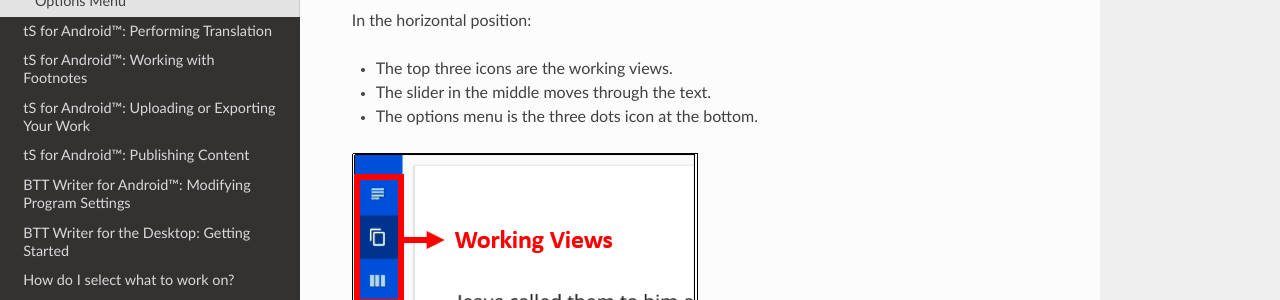
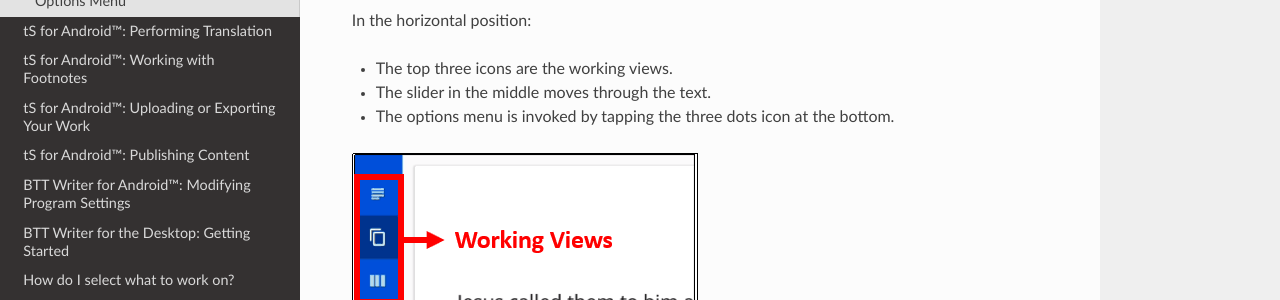
Before and after one commit to mondele/btt-writer-docs, a Sphinx documentation site: the page built from docs/tNavigate.rst, in a window 1280 px wide and 900 px high, scrolled down 637 px. Shown: the part 151-451 px from the top of the window. Built offline with Sphinx 7.4.7 and the Read the Docs theme 2.0.0, drawn with Linux system fonts in a browser that asks for light colours; pages that are not in the unit, such as notebooks, are missing from menus.

Commit message:
Update tNavigate.rst

```diff
--- a/docs/tNavigate.rst
+++ b/docs/tNavigate.rst
@@ -25,7 +25,7 @@ In the horizontal position:
 
 * The slider in the middle moves through the text.
 
-* The options menu is the three dots icon at the bottom.
+* The options menu is invoked by tapping the three dots icon at the bottom.
 
 .. image:: ../images/AndroidNavigation.gif
 
```
